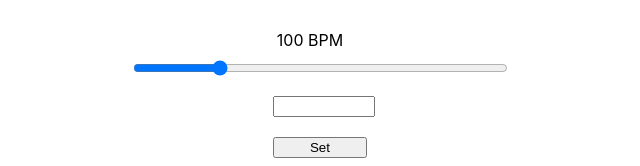
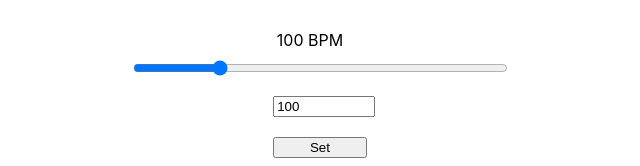
Before and after one commit to T-Streets/metronome, a React (Create React App) app: page / in a window 1280 px wide. Shown: the top 166 px of the page, without its empty margins (330-970 px from the left). Built offline with nearby package versions, Linux system fonts and the light colour scheme.

Commit message:
adds input functionality for slider

```diff
--- a/src/Components/Metronome.js
+++ b/src/Components/Metronome.js
@@ -47,8 +47,12 @@ export default class Metronome extends Component {
                         value={bpm}
                         onChange={this.handleBpmChange}
                     />
-                    <form className='bpm-input' onSubmit={this.handleSubmit}>
-                        <input type='number' />
+                    <form className='bpm-input' >
+                        <input
+                            type='number'
+                            value={bpm}
+                            onChange={this.handleBpmChange}
+                        />
                         <input type='submit' value='Set'/>
                     </form>
 
```
